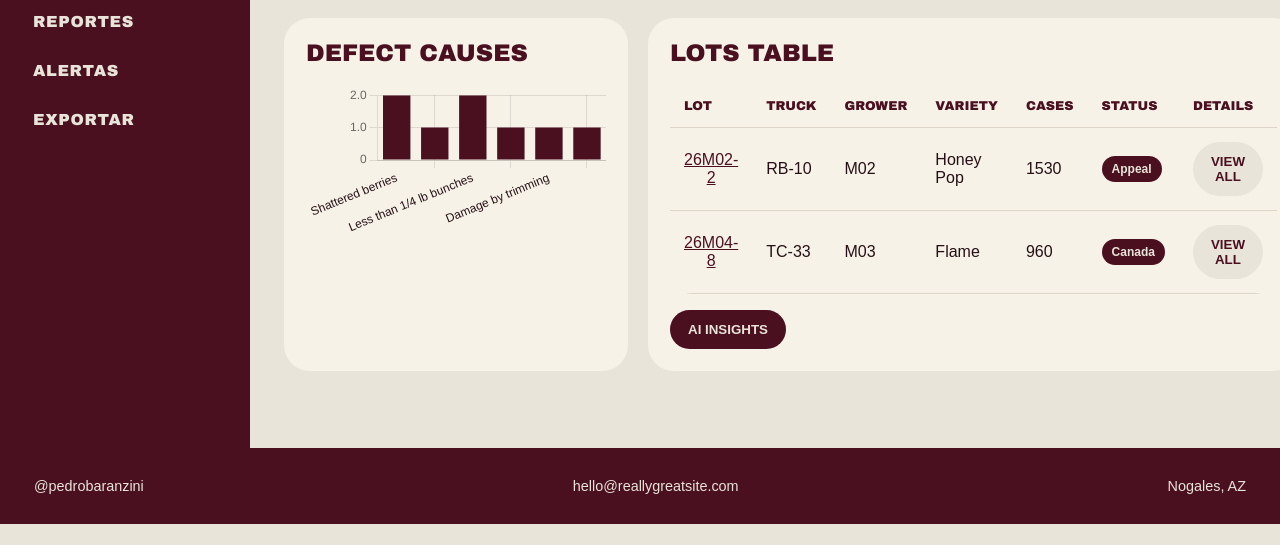
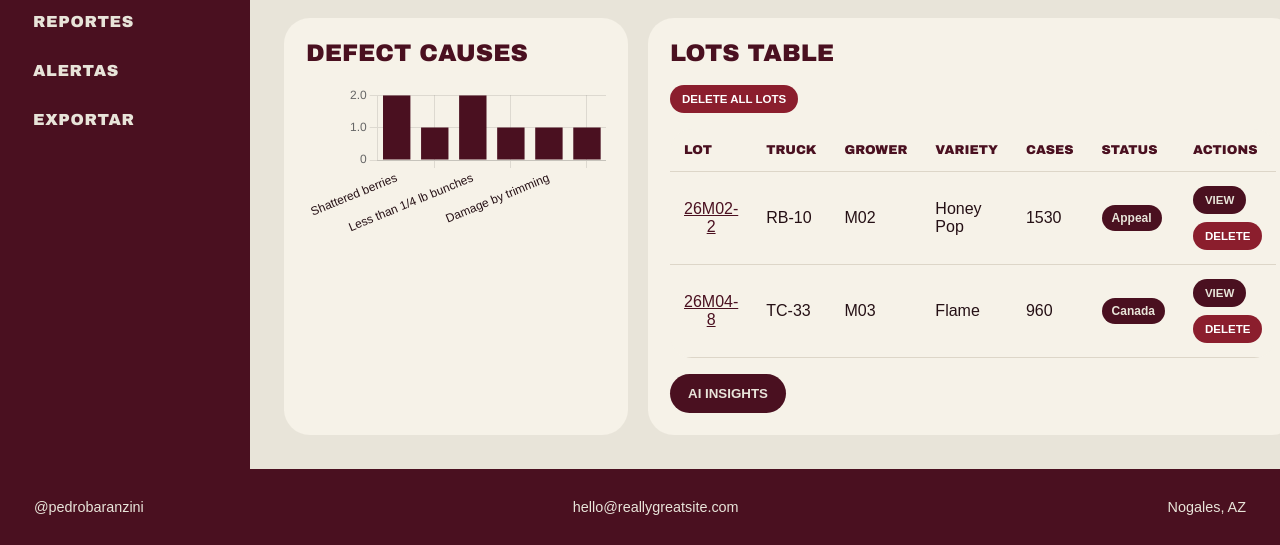
Before and after one commit to aleyanez19/PBR, a plain HTML site: page dashboard.html in a window 1280 px wide. Shown: the part 352-897 px from the top of the page. Before the commit the page ends 876 px from the top, so only its background shows below. Drawn offline with nearby package versions, Linux system fonts and the light colour scheme.

Commit message:
ultimo por hoy

```diff
--- a/dashboard.html
+++ b/dashboard.html
@@ -313,6 +313,39 @@
         .btn.light {
             background: var(--cream);
             color: var(--burgundy)
+        }
+
+        .mini-btn {
+            border: 0;
+            border-radius: 999px;
+            padding: 8px 12px;
+            font-weight: 900;
+            cursor: pointer;
+            text-transform: uppercase;
+            font-size: .72rem;
+            background: var(--burgundy);
+            color: var(--cream);
+            transition: .2s
+        }
+
+        .mini-btn:hover {
+            background: var(--black);
+            transform: scale(1.03)
+        }
+
+        .mini-btn.danger {
+            background: #8b1e2d;
+            color: #fff
+        }
+
+        .mini-btn.danger:hover {
+            background: var(--black)
+        }
+
+        .table-actions {
+            display: flex;
+            gap: 8px;
+            flex-wrap: wrap
         }
 
         .form-grid {
@@ -641,6 +674,8 @@
                     </div>
                     <div class="panel">
                         <h2>Lots Table</h2>
+                        <div class="report-actions"><button class="mini-btn danger" onclick="deleteAllLots()">Delete all
+                                lots</button></div>
                         <table id="lotTable"></table><button class="btn" style="margin-top:16px"
                             onclick="getAIInsights()">AI Insights</button>
                         <div class="error" id="aiError"></div>
@@ -764,16 +799,20 @@
         function lots() { let x = localStorage.getItem("grapetrackLots"); if (!x) { localStorage.setItem("grapetrackLots", JSON.stringify(starter)); return starter } return JSON.parse(x) }
         function saveLots(a) { localStorage.setItem("grapetrackLots", JSON.stringify(a)); renderAll() }
         function escapeHtml(s) { return String(s ?? "").replace(/[&<>"]/g, m => ({ "&": "&amp;", "<": "&lt;", ">": "&gt;", '"': "&quot;" }[m])) }
+        function escapeAttr(s) { return String(s ?? "").replace(/[\'"]/g, "\\$&") }
         function switchView(id) { document.querySelectorAll(".side-link,.view").forEach(e => e.classList.remove("active")); document.querySelector(`.side-link[data-view="${id}"]`)?.classList.add("active"); document.getElementById(id).classList.add("active"); document.querySelector('.sidebar').classList.remove('open'); document.getElementById('mainContent').scrollTop = 0; window.scrollTo({ top: 0, behavior: 'smooth' }); if (id === "reports") renderReportSheet(); if (id === "export") renderExportPreview() }
         document.querySelectorAll(".side-link").forEach(a => a.onclick = () => switchView(a.dataset.view));
         let chart;
-        function renderAll() { const data = lots(); document.getElementById("kpis").innerHTML = [["Lots", data.length], ["Failed", data.filter(x => x.status !== "Passed").length], ["Cases", data.reduce((s, x) => s + (+x.cases || 0), 0)], ["Growers", new Set(data.map(x => x.grower)).size]].map(k => `<div class="card"><div>${k[0]}</div><div class="num">${k[1]}</div></div>`).join(""); let rows = "<tr>" + ["Lot", "Truck", "Grower", "Variety", "Cases", "Status", "Details"].map(h => `<th onclick="sortTable('${h.toLowerCase()}')">${h}</th>`).join("") + "</tr>"; rows += data.map((x, i) => `<tr><td><button class="table-link" onclick="openLotModal(${i})">${escapeHtml(x.lotId)}</button></td><td>${escapeHtml(x.truck)}</td><td>${escapeHtml(x.grower)}</td><td>${escapeHtml(x.variety)}</td><td>${escapeHtml(x.cases)}</td><td><span class='status'>${escapeHtml(x.status)}</span></td><td><button class="btn light" onclick="openLotModal(${i})">View all</button></td></tr>`).join(""); document.getElementById("lotTable").innerHTML = rows; renderCards(); renderAlerts(); renderChart(data); renderReportStats(); renderExportPreview() }
-        function openLotModal(i) { const x = lots()[i]; if (!x) return; document.getElementById('modalTitle').textContent = x.lotId || 'Lot details'; const action = x.status === "Canada" ? "Sell Canada" : x.status === "Appeal" ? "Appeal / reinspection" : x.status === "Failed" ? "Review / reinspection" : "Release"; const items = [["Lot ID", x.lotId], ["Date", x.date], ["Truck", x.truck], ["Grower", x.grower], ["Variety", x.variety], ["Cases", x.cases], ["USDA Status", x.status], ["Packaging", x.packaging], ["Defects", (x.defects || []).join(', ') || 'None listed'], ["Recommended Action", action], ["Notes", x.notes || 'No notes']]; document.getElementById('modalBody').innerHTML = '<div class="detail-grid">' + items.map(([k, v]) => `<div class="detail-item"><b>${escapeHtml(k)}</b>${escapeHtml(v)}</div>`).join('') + '</div>'; document.getElementById('lotModal').classList.add('open') }
+        function renderAll() { const data = lots(); document.getElementById("kpis").innerHTML = [["Lots", data.length], ["Failed", data.filter(x => x.status !== "Passed").length], ["Cases", data.reduce((s, x) => s + (+x.cases || 0), 0)], ["Growers", new Set(data.map(x => x.grower)).size]].map(k => `<div class="card"><div>${k[0]}</div><div class="num">${k[1]}</div></div>`).join(""); let rows = "<tr>" + ["Lot", "Truck", "Grower", "Variety", "Cases", "Status", "Actions"].map(h => `<th onclick="sortTable('${h.toLowerCase()}')">${h}</th>`).join("") + "</tr>"; rows += data.map((x) => `<tr><td><button class="table-link" onclick="openLotModalById('${escapeAttr(x.lotId)}')">${escapeHtml(x.lotId)}</button></td><td>${escapeHtml(x.truck)}</td><td>${escapeHtml(x.grower)}</td><td>${escapeHtml(x.variety)}</td><td>${escapeHtml(x.cases)}</td><td><span class='status'>${escapeHtml(x.status)}</span></td><td><div class="table-actions"><button class="mini-btn" onclick="openLotModalById('${escapeAttr(x.lotId)}')">View</button><button class="mini-btn danger" onclick="deleteLot('${escapeAttr(x.lotId)}')">Delete</button></div></td></tr>`).join(""); document.getElementById("lotTable").innerHTML = rows; renderCards(); renderAlerts(); renderChart(data); renderReportStats(); renderExportPreview() }
+        function openLotModalById(id) { const i = lots().findIndex(x => x.lotId === id); openLotModal(i) }
+        function deleteLot(id) { const data = lots(); const lot = data.find(x => x.lotId === id); if (!lot) return; if (!confirm(`Delete lot ${lot.lotId}? This will remove it from localStorage and refresh the report sheet.`)) return; const updated = data.filter(x => x.lotId !== id); localStorage.setItem("grapetrackLots", JSON.stringify(updated)); localStorage.setItem("grapetrackReportSheet", JSON.stringify(lotsToSheetRows(updated))); renderAll(); renderReportSheet(); }
+        function deleteAllLots() { if (!confirm("Delete ALL lots? This cannot be undone unless you exported a backup.")) return; localStorage.setItem("grapetrackLots", JSON.stringify([])); localStorage.setItem("grapetrackReportSheet", JSON.stringify([])); renderAll(); renderReportSheet(); }
+        function openLotModal(i) { const x = lots()[i]; if (!x) return; document.getElementById('modalTitle').textContent = x.lotId || 'Lot details'; const action = x.status === "Canada" ? "Sell Canada" : x.status === "Appeal" ? "Appeal / reinspection" : x.status === "Failed" ? "Review / reinspection" : "Release"; const items = [["Lot ID", x.lotId], ["Date", x.date], ["Truck", x.truck], ["Grower", x.grower], ["Variety", x.variety], ["Cases", x.cases], ["USDA Status", x.status], ["Packaging", x.packaging], ["Defects", (x.defects || []).join(', ') || 'None listed'], ["Recommended Action", action], ["Notes", x.notes || 'No notes']]; document.getElementById('modalBody').innerHTML = '<div class="detail-grid">' + items.map(([k, v]) => `<div class="detail-item"><b>${escapeHtml(k)}</b>${escapeHtml(v)}</div>`).join('') + '</div><div style="margin-top:20px;display:flex;gap:10px;flex-wrap:wrap"><button class="btn" onclick="closeLotModal()">Close</button><button class="mini-btn danger" onclick="deleteLot(\'' + escapeAttr(x.lotId) + '\');closeLotModal()">Delete this lot</button></div>'; document.getElementById('lotModal').classList.add('open') }
         function closeLotModal() { document.getElementById('lotModal').classList.remove('open') }
-        function renderCards() { let q = (document.getElementById("filterLots")?.value || "").toLowerCase(); document.getElementById("lotCards").innerHTML = lots().filter(x => JSON.stringify(x).toLowerCase().includes(q)).map((x, i) => `<div class="lot-card"><h2>${escapeHtml(x.lotId)}</h2><p><b>${escapeHtml(x.variety)}</b> · ${escapeHtml(x.cases)} cases</p><p>${escapeHtml(x.truck)} · ${escapeHtml(x.grower)}</p><p>${escapeHtml((x.defects || []).join(", "))}</p><span class="status">${escapeHtml(x.status)}</span><br><button class="btn" style="margin-top:16px" onclick="openLotModal(${i})">View full lot</button></div>`).join("") }
+        function renderCards() { let q = (document.getElementById("filterLots")?.value || "").toLowerCase(); document.getElementById("lotCards").innerHTML = lots().filter(x => JSON.stringify(x).toLowerCase().includes(q)).map((x) => `<div class="lot-card"><h2>${escapeHtml(x.lotId)}</h2><p><b>${escapeHtml(x.variety)}</b> · ${escapeHtml(x.cases)} cases</p><p>${escapeHtml(x.truck)} · ${escapeHtml(x.grower)}</p><p>${escapeHtml((x.defects || []).join(", "))}</p><span class="status">${escapeHtml(x.status)}</span><br><div style="display:flex;gap:10px;flex-wrap:wrap;margin-top:16px"><button class="btn" onclick="openLotModalById('${escapeAttr(x.lotId)}')">View full lot</button><button class="mini-btn danger" onclick="deleteLot('${escapeAttr(x.lotId)}')">Delete</button></div></div>`).join("") }
         document.getElementById("filterLots").oninput = renderCards;
         function renderAlerts() { const failed = lots().filter(x => x.status !== "Passed"); document.getElementById("alertsBox").innerHTML = failed.length > 1 ? `<div class="lot-card"><h2>Consecutive Failures</h2><p>${failed.length} active failed/appeal lots need attention.</p></div>` : `<div class="lot-card"><h2>No major alerts</h2><p>Only one or zero failed lots.</p></div>` }
-        function renderChart(data) { let counts = {}; data.forEach(l => (l.defects || []).forEach(d => counts[d] = (counts[d] || 0) + 1)); let ctx = document.getElementById("defectChart"); if (chart) chart.destroy(); chart = new Chart(ctx, { type: "bar", data: { labels: Object.keys(counts), datasets: [{ label: "Defects", data: Object.values(counts), backgroundColor: "#4a1020" }] }, options: { animation: { duration: 900 }, plugins: { legend: { display: false } }, scales: { y: { beginAtZero: true }, x: { ticks: { color: "#251015" } } } } }) }
+        function renderChart(data) { let counts = {}; data.forEach(l => (l.defects || []).forEach(d => counts[d] = (counts[d] || 0) + 1)); let ctx = document.getElementById("defectChart"); if (chart) chart.destroy(); chart = new Chart(ctx, { type: "bar", data: { labels: Object.keys(counts), datasets: [{ label: "Defects", data: Object.values(counts), backgroundColor: "#4a1020" }] }, options: { animation: { duration: 900 }, plugins: { legend: { display: false } }, scales: { y: { beginAtZero: true }, x: { ticks: { color: "#251015" } } } } }); }
         document.getElementById("lotForm").onsubmit = e => { e.preventDefault(); let fd = new FormData(e.target); let obj = Object.fromEntries(fd.entries()); obj.defects = [...e.target.querySelectorAll("input[type=checkbox]:checked")].map(c => c.value); let a = lots(); a.push(obj); saveLots(a); syncSheetFromLots(false); e.target.reset(); document.getElementById("saveMsg").style.display = "block"; setTimeout(() => document.getElementById("saveMsg").style.display = "none", 2200) };
         function getSheet() { return JSON.parse(localStorage.getItem("grapetrackReportSheet") || "[]") }
         function setSheet(rows) { localStorage.setItem("grapetrackReportSheet", JSON.stringify(rows)); renderReportSheet(); renderReportStats(); renderExportPreview() }
@@ -794,7 +833,7 @@
         function downloadReportExcel() { saveReportSheetSoft(); let rows = getSheet(); let html = '<table><tr>' + sheetHeaders.map(h => `<th>${escapeHtml(h)}</th>`).join('') + '</tr>' + rows.map(r => '<tr>' + sheetHeaders.map((_, i) => `<td>${escapeHtml(r[i] || '')}</td>`).join('') + '</tr>').join('') + '</table>'; let a = document.createElement('a'); a.href = URL.createObjectURL(new Blob([html], { type: 'application/vnd.ms-excel' })); a.download = 'grapetrack-report-sheet.xls'; a.click() }
         function downloadCSV() { let data = lots().filter(x => { let f = document.getElementById("fromDate")?.value, t = document.getElementById("toDate")?.value; return (!f || x.date >= f) && (!t || x.date <= t) }); let keys = ["lotId", "truck", "grower", "variety", "cases", "date", "status", "packaging", "defects", "notes"]; let csv = [keys.join(",")].concat(data.map(x => keys.map(k => `"${(Array.isArray(x[k]) ? x[k].join("; ") : (x[k] || "")).toString().replaceAll('"', '""')}"`).join(","))).join("\n"); let a = document.createElement("a"); a.href = URL.createObjectURL(new Blob([csv], { type: "text/csv" })); a.download = "grapetrack-lots.csv"; a.click() }
         async function getAIInsights() { const out = document.getElementById("aiOutput"), err = document.getElementById("aiError"); out.style.display = err.style.display = "none"; try { const res = await fetch("https://api.anthropic.com/v1/messages", { method: "POST", headers: { "content-type": "application/json" }, body: JSON.stringify({ model: "claude-sonnet-4-20250514", max_tokens: 1000, messages: [{ role: "user", content: "Summarize USDA grape inspection issues from this JSON: " + JSON.stringify(lots()) }] }) }); if (!res.ok) throw new Error("API request failed. Add a secure backend proxy and API key before production use."); const data = await res.json(); out.textContent = data.content.filter(b => b.type === "text").map(b => b.text).join(""); out.style.display = "block" } catch (e) { err.textContent = e.message; err.style.display = "block" } }
-        function sortTable(k) { if (k === 'details') return; let map = { lot: "lotId" }; let key = map[k] || k; saveLots(lots().sort((a, b) => String(a[key] || "").localeCompare(String(b[key] || "")))) }
+        function sortTable(k) { if (k === 'details' || k === 'actions') return; let map = { lot: "lotId" }; let key = map[k] || k; saveLots(lots().sort((a, b) => String(a[key] || "").localeCompare(String(b[key] || "")))) }
         renderAll(); renderReportSheet();
     </script>
 </body>
```
Also changed, not shown: index.html (+7 -6 lines).
